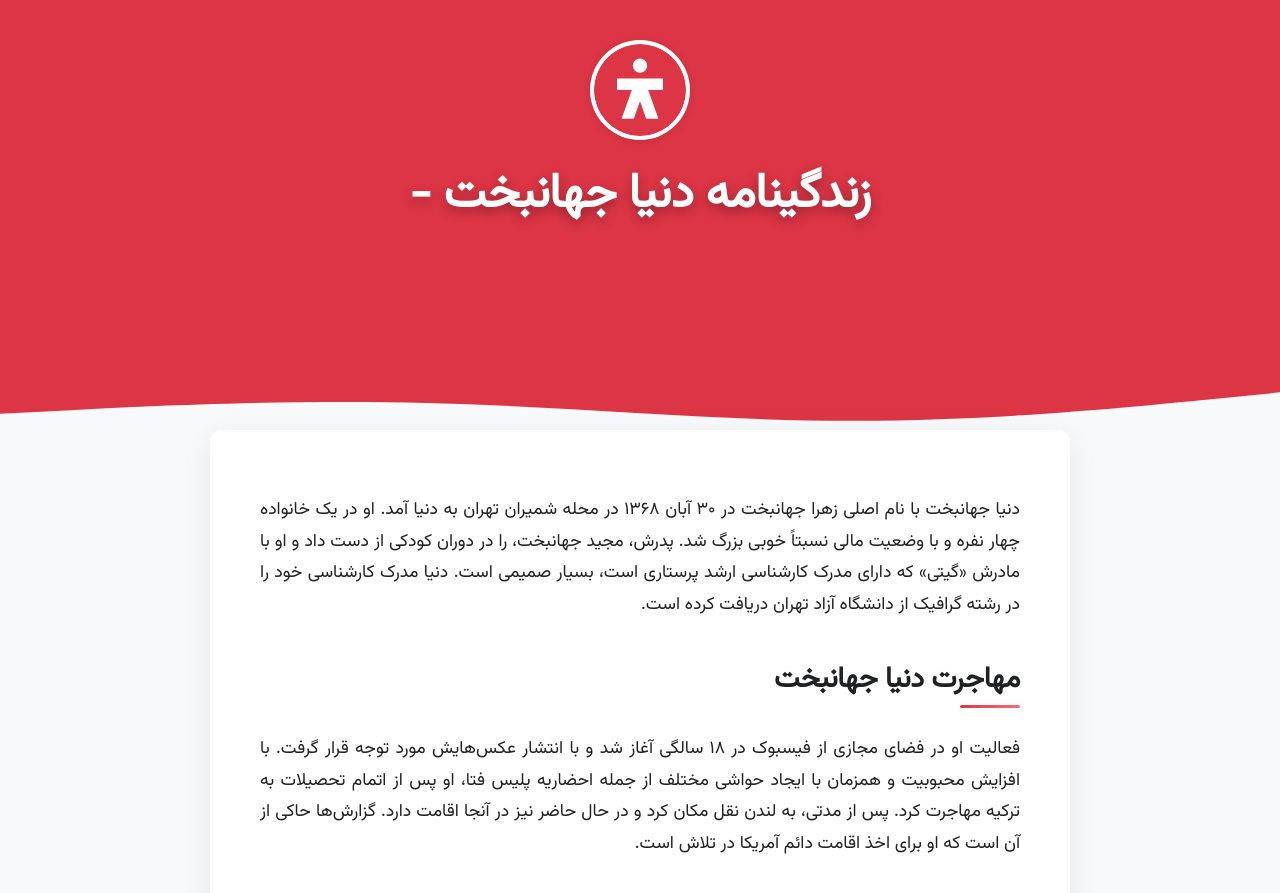
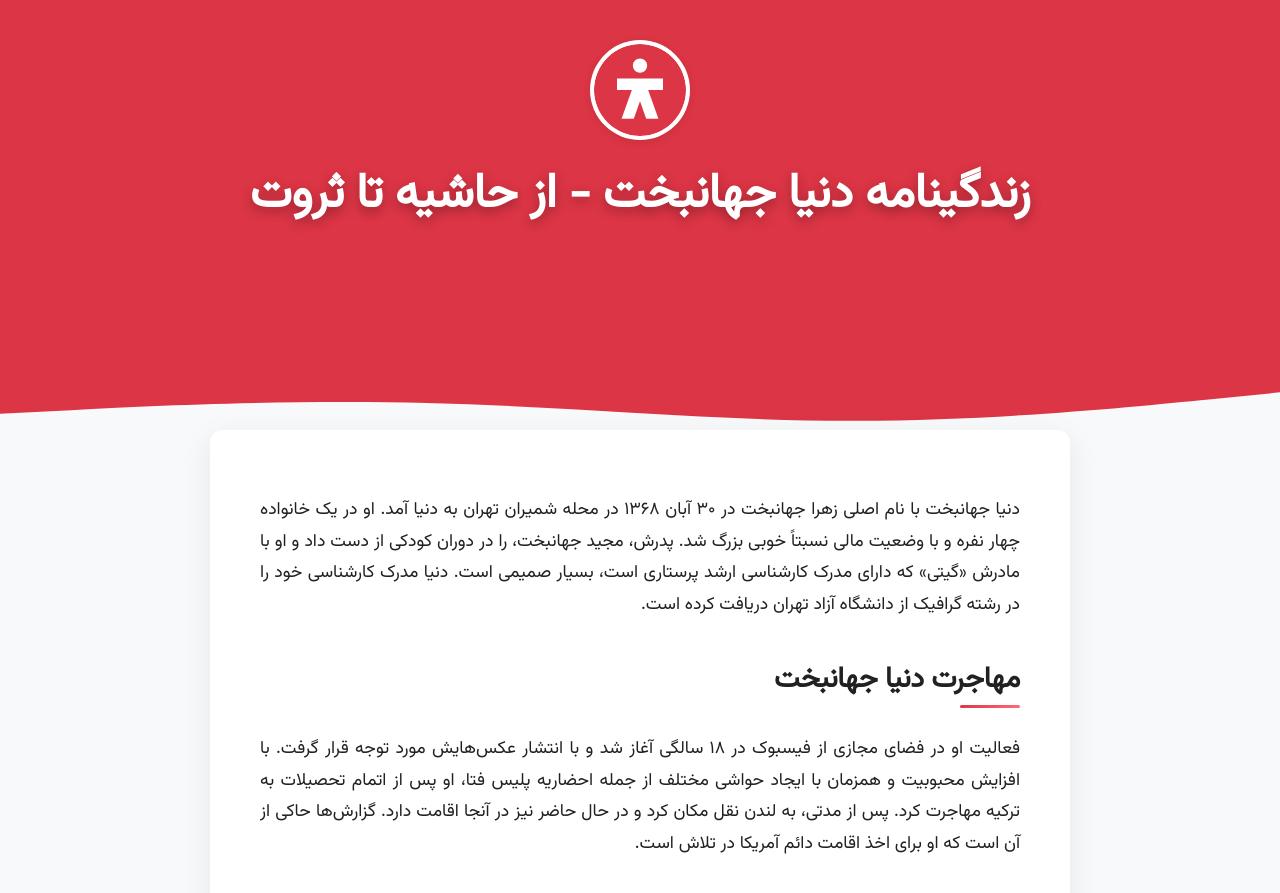
Before and after one commit to darkblog/darkblog.github.io, a Jekyll site: the page built from _posts/2025-9-9-donya-jahanbakht.md, in a window 1280 px wide and 900 px high. Shown: the top 893 px of the window. Built offline with Jekyll 4.4.1, drawn with Linux system fonts in a browser that asks for light colours.

Commit message:
Update 2025-9-9-donya-jahanbakht.md

```diff
--- a/_posts/2025-9-9-donya-jahanbakht.md
+++ b/_posts/2025-9-9-donya-jahanbakht.md
@@ -1,7 +1,7 @@
 ---
 layout: post
 permalink: /biography/donya-jahanbakht
-title: زندگینامه دنیا جهانبخت -
+title: زندگینامه دنیا جهانبخت - از حاشیه تا ثروت
 ---
 
 دنیا جهانبخت با نام اصلی زهرا جهانبخت در ۳۰ آبان ۱۳۶۸ در محله شمیران تهران به دنیا آمد. او در یک خانواده چهار نفره و با وضعیت مالی نسبتاً خوبی بزرگ شد. پدرش، مجید جهانبخت، را در دوران کودکی از دست داد و او با مادرش «گیتی» که دارای مدرک کارشناسی ارشد پرستاری است، بسیار صمیمی است. دنیا مدرک کارشناسی خود را در رشته گرافیک از دانشگاه آزاد تهران دریافت کرده است.
```
